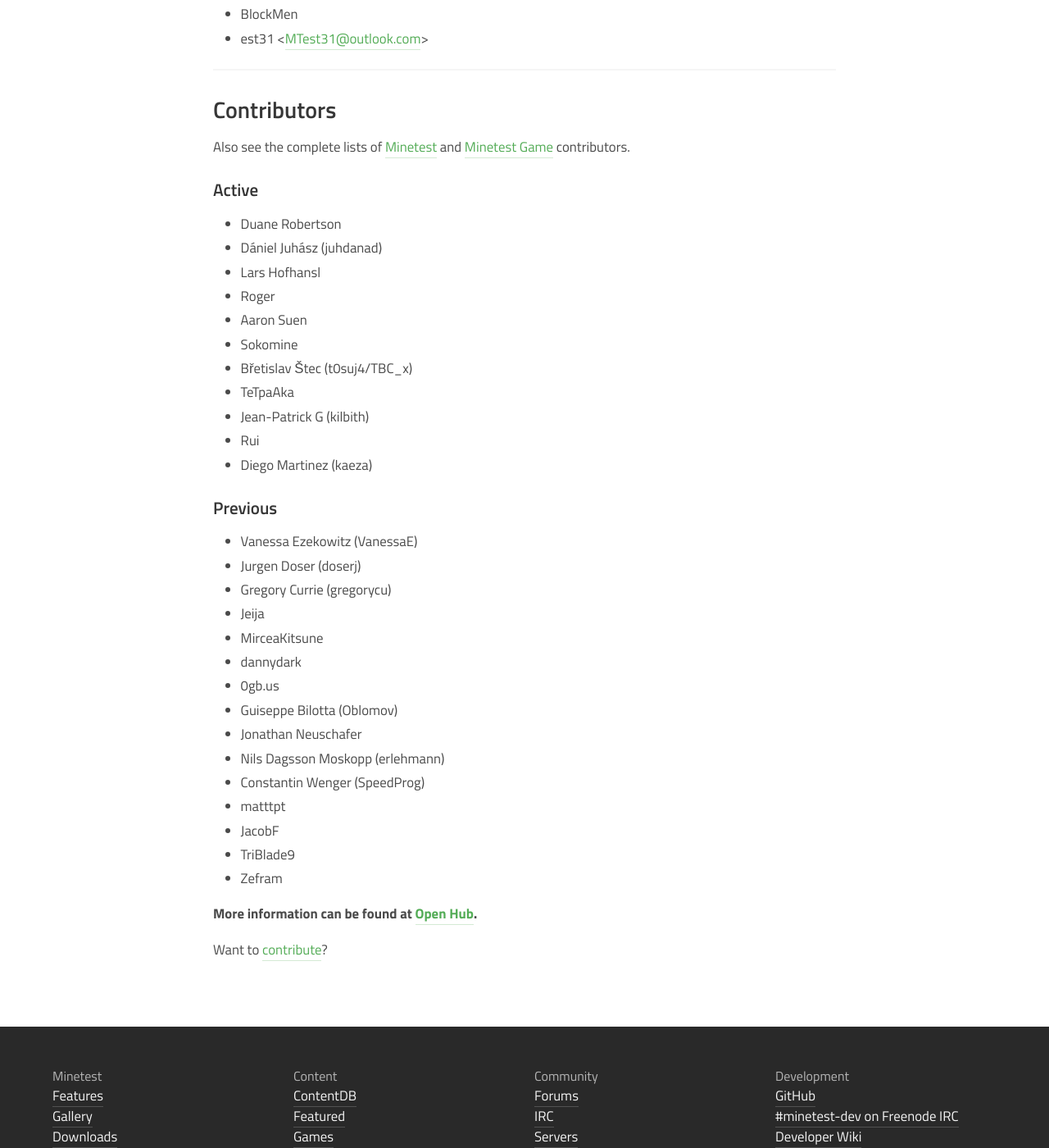
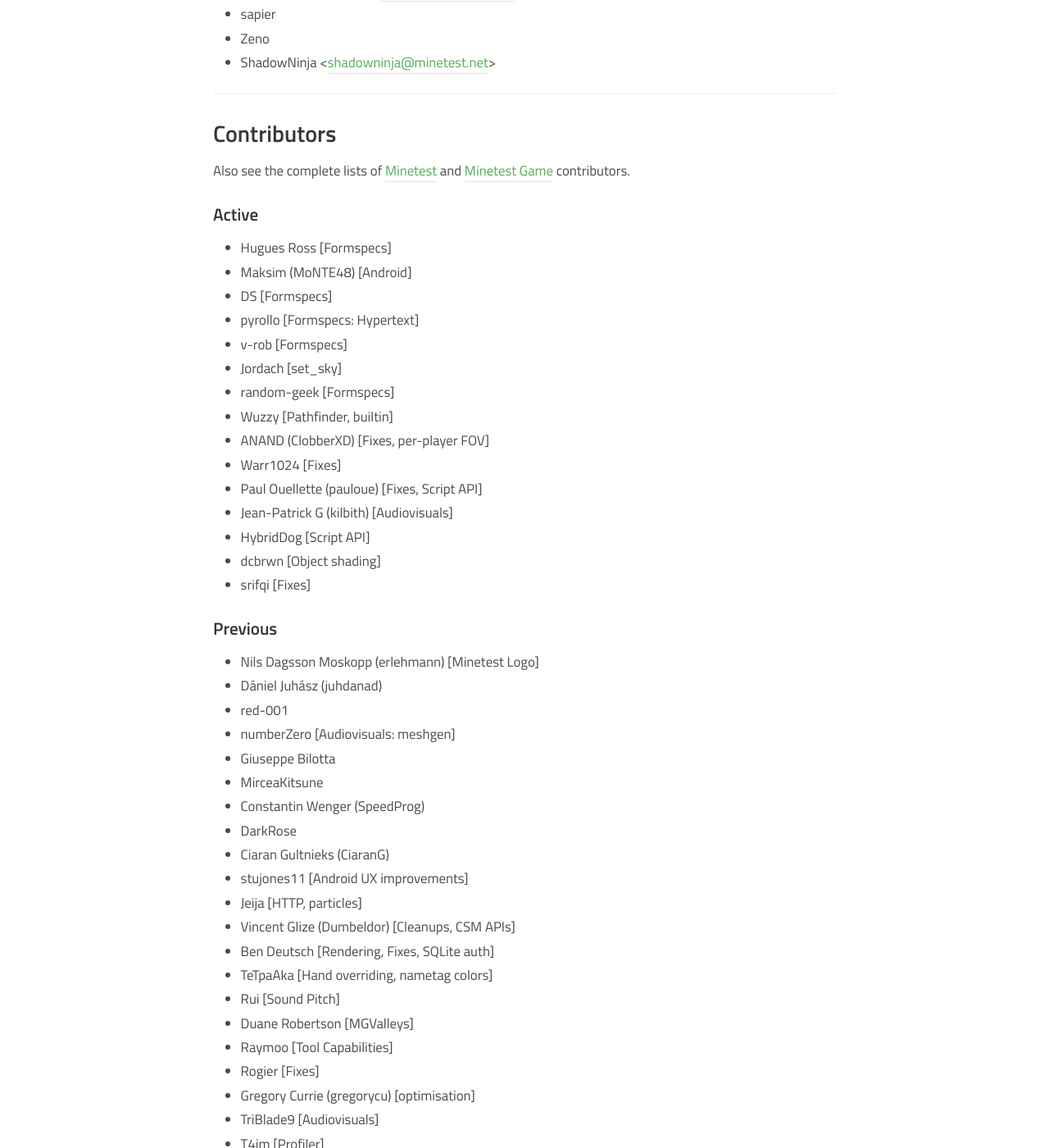
Before and after one commit to minetest/minetest.github.io, a Jekyll site: the page built from credits.html, in a window 1280 px wide and 1400 px high, scrolled down 964 px. Shown: the whole window at 82% size. Built offline with Jekyll 4.4.1, drawn with Linux system fonts in a browser that asks for light colours; comment, search, counter and statistics services are not loaded; some of the changed text lies outside the part shown.

Commit message:
Update website for Minetest 5.2.0

```diff
--- a/credits.html
+++ b/credits.html
@@ -2,8 +2,8 @@
 title: Credits
 layout: default
 redirect_from:
-  - /credits.html
-  - /contributors/
+- /credits.html
+- /contributors/
 ---
 
 <section class="section">
@@ -59,42 +60,54 @@ redirect_from:
 
         <h3>Active</h3>
         <ul>
-          <li>Duane Robertson</li>
-          <li>Dániel Juhász (juhdanad)</li>
-          <li>Lars Hofhansl</li>
-          <li>Roger</li>
-          <li>Aaron Suen</li>
-          <li>Sokomine</li>
-          <li>Břetislav Štec (t0suj4/TBC_x)</li>
-          <li>TeTpaAka</li>
-          <li>Jean-Patrick G (kilbith)</li>
-          <li>Rui</li>
-          <li>Diego Martinez (kaeza)</li>
+          <li>Hugues Ross [Formspecs]</li>
+          <li>Maksim (MoNTE48) [Android]</li>
+          <li>DS [Formspecs]</li>
+          <li>pyrollo [Formspecs: Hypertext]</li>
+          <li>v-rob [Formspecs]</li>
+          <li>Jordach [set_sky]</li>
+          <li>random-geek [Formspecs]</li>
+          <li>Wuzzy [Pathfinder, builtin]</li>
+          <li>ANAND (ClobberXD) [Fixes, per-player FOV]</li>
+          <li>Warr1024 [Fixes]</li>
+          <li>Paul Ouellette (pauloue) [Fixes, Script API]</li>
+          <li>Jean-Patrick G (kilbith) <jeanpatrick.guerrero@gmail.com> [Audiovisuals]</li>
+          <li>HybridDog [Script API]</li>
+          <li>dcbrwn [Object shading]</li>
+          <li>srifqi [Fixes]</li>
         </ul>
 
         <h3>Previous</h3>
         <ul>
-          <li>Vanessa Ezekowitz (VanessaE)</li>
+          <li>Nils Dagsson Moskopp (erlehmann) [Minetest Logo]</li>
+          <li>Dániel Juhász (juhdanad)</li>
+          <li>red-001</li>
+          <li>numberZero [Audiovisuals: meshgen]</li>
+          <li>Giuseppe Bilotta</li>
+          <li>MirceaKitsune</li>
+          <li>Constantin Wenger (SpeedProg)</li>
+          <li>DarkRose</li>
+          <li>Ciaran Gultnieks (CiaranG)</li>
+          <li>stujones11 [Android UX improvements]</li>
+          <li>Jeija [HTTP, particles]</li>
+          <li>Vincent Glize (Dumbeldor) [Cleanups, CSM APIs]</li>
+          <li>Ben Deutsch [Rendering, Fixes, SQLite auth]</li>
+          <li>TeTpaAka [Hand overriding, nametag colors]</li>
+          <li>Rui [Sound Pitch]</li>
+          <li>Duane Robertson [MGValleys]</li>
+          <li>Raymoo [Tool Capabilities]</li>
+          <li>Rogier [Fixes]</li>
+          <li>Gregory Currie (gregorycu) [optimisation]</li>
+          <li>TriBlade9 [Audiovisuals]</li>
+          <li>T4im [Profiler]</li>
+          <li>Elijah Duffy (Octacian)</li>
           <li>Jurgen Doser (doserj)</li>
-          <li>Gregory Currie (gregorycu)</li>
-          <li>Jeija</li>
-          <li>MirceaKitsune</li>
-          <li>dannydark</li>
-          <li>0gb.us</li>
-          <li>Guiseppe Bilotta (Oblomov)</li>
-          <li>Jonathan Neuschafer</li>
-          <li>Nils Dagsson Moskopp (erlehmann)</li>
-          <li>Constantin Wenger (SpeedProg)</li>
-          <li>matttpt</li>
-          <li>JacobF</li>
-          <li>TriBlade9</li>
-          <li>Zefram</li>
         </ul>
 
         <p class="has-text-weight-bold">
           More information can be found at
           {% comment %}
-            OpenHub seems to be flaky, so ignore it in HTMLProofer link checking.
+          OpenHub seems to be flaky, so ignore it in HTMLProofer link checking.
           {% endcomment %}
           <a href="https://www.openhub.net/p/minetest-c55" data-proofer-ignore>Open Hub</a>.
         </p>
--- a/index.html
+++ b/index.html
@@ -24,7 +24,7 @@ redirect_from:
           <a class="button is-primary is-size-5" href="/downloads/">Download</a>
         </div>
         <p class="is-size-6">
-          <span class="has-text-weight-bold">News:</span> 5.1.1 released. (January 17<sup>th</sup> 2020)
+          <span class="has-text-weight-bold">News:</span> 5.2.0 released. (March 5<sup>th</sup> 2020)
         </p>
       </div>
     </div>
```
Also changed, not shown: other parts of credits.html (+11 -10 lines), downloads.html (+5 -5 lines).
